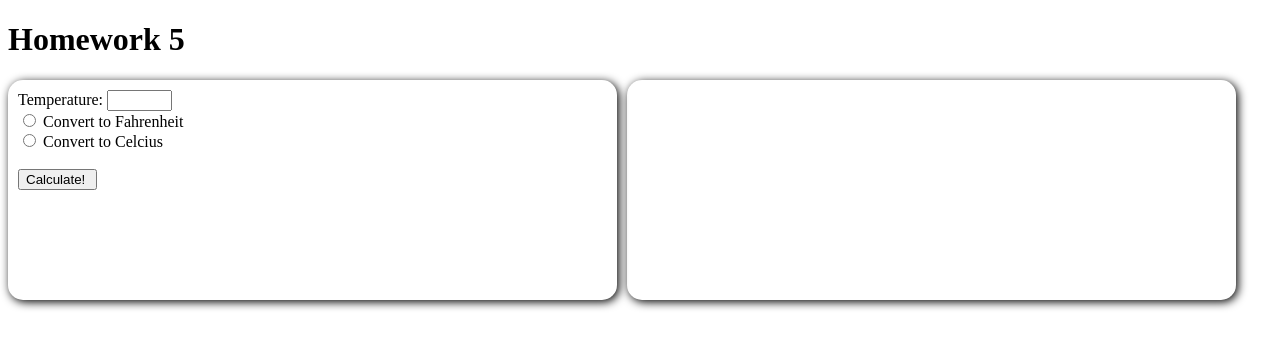
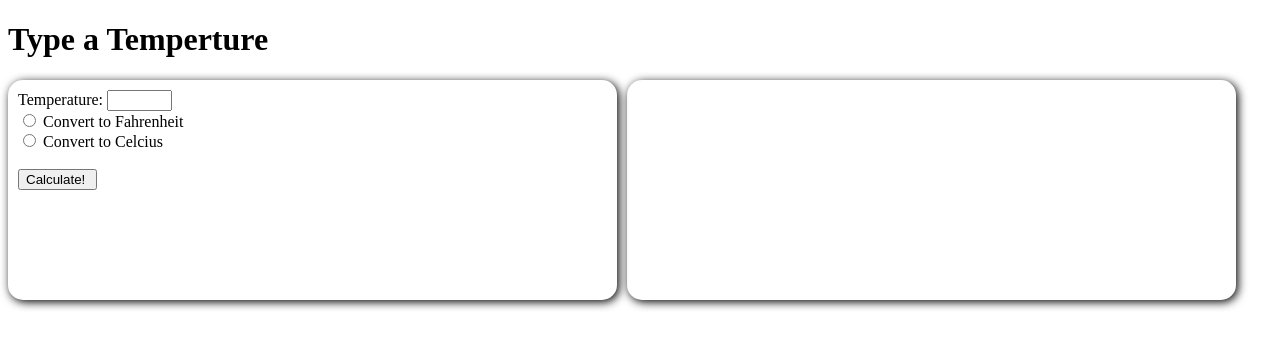
Before and after one commit to Tyler1powe/Temperature_Conversion, a plain HTML site: page index.html in a window 1280 px wide. Drawn offline with Linux system fonts and the light colour scheme.

Commit message:
Update index.html

```diff
--- a/index.html
+++ b/index.html
@@ -10,7 +10,7 @@
 <body>
 
 <header>
-    <h1> Homework 5</h1>
+    <h1> Type a Temperture</h1>
   </header>
 
 <section id="inputarea">
```
